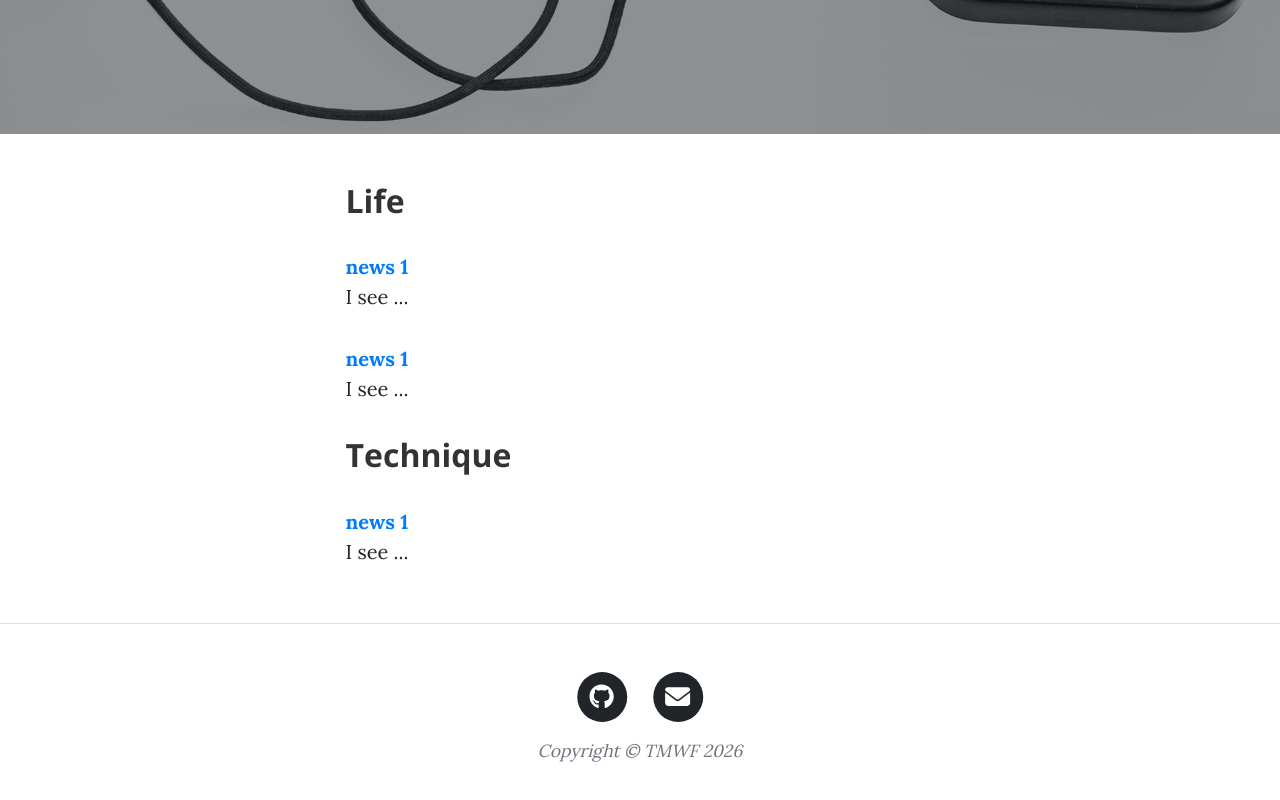
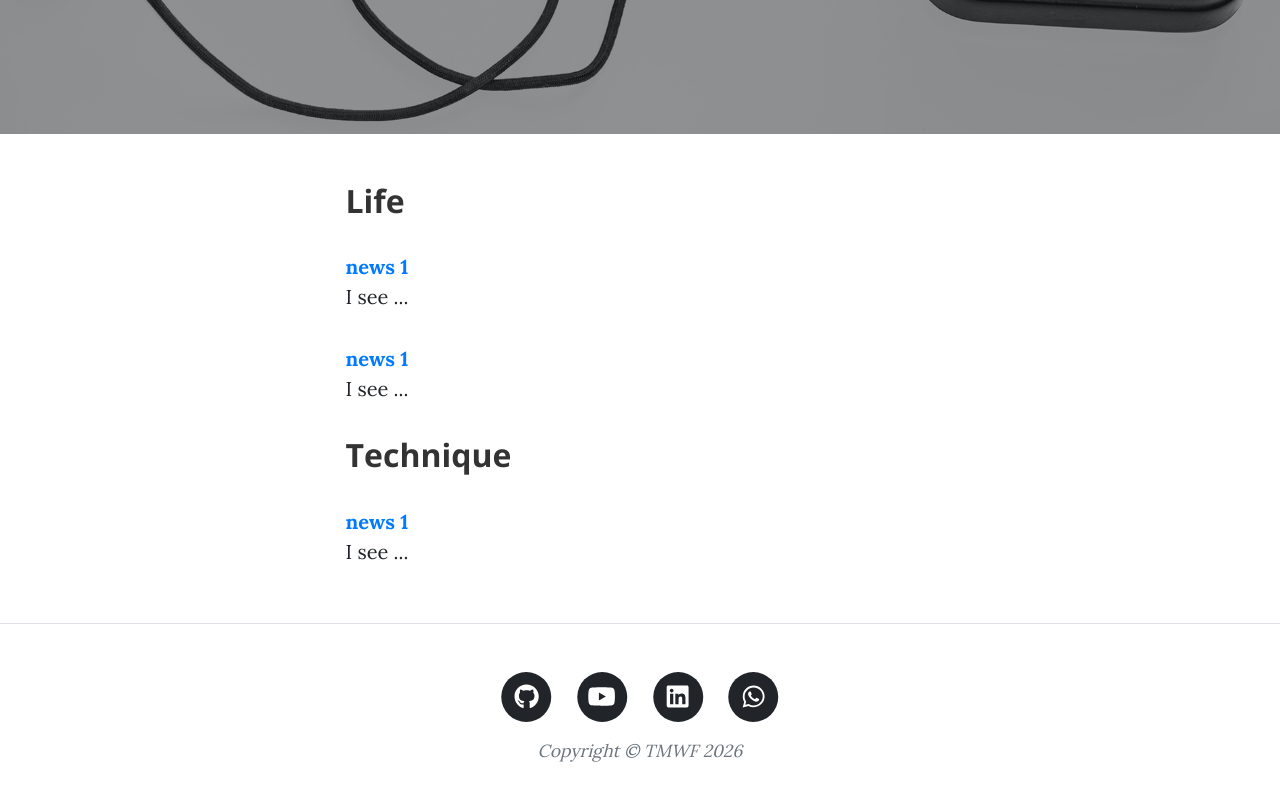
Before and after one commit to tmwf1475/tmwf1475.github.io, a plain HTML site: page others.html in a window 1280 px wide. Shown: the part 466-1266 px from the top of the page. Drawn offline with nearby package versions, Linux system fonts and the light colour scheme.

Commit message:
Add social media links to footer

```diff
--- a/others.html
+++ b/others.html
@@ -178,40 +178,50 @@ Menu
 
 <div class="container px-4 px-lg-5">
 
-<div class="row gx-4 gx-lg-5 justify-content-center">
+<div class="row justify-content-center">
 
 <div class="col-md-10 col-lg-8 col-xl-7">
 
 <ul class="list-inline text-center">
 
+<!-- GitHub -->
 <li class="list-inline-item">
-
-<a href="#">
-
+<a href="https://github.com/tmwf1475" target="_blank">
 <span class="fa-stack fa-lg">
-
 <i class="fas fa-circle fa-stack-2x"></i>
 <i class="fab fa-github fa-stack-1x fa-inverse"></i>
-
 </span>
-
 </a>
-
 </li>
 
+<!-- YouTube -->
 <li class="list-inline-item">
+<a href="https://www.youtube.com/@tmwfstudio" target="_blank">
+<span class="fa-stack fa-lg">
+<i class="fas fa-circle fa-stack-2x"></i>
+<i class="fab fa-youtube fa-stack-1x fa-inverse"></i>
+</span>
+</a>
+</li>
 
-<a href="#">
+<!-- LinkedIn -->
+<li class="list-inline-item">
+<a href="https://www.linkedin.com/in/pin-chieh-huang-tmwf/" target="_blank">
+<span class="fa-stack fa-lg">
+<i class="fas fa-circle fa-stack-2x"></i>
+<i class="fab fa-linkedin fa-stack-1x fa-inverse"></i>
+</span>
+</a>
+</li>
 
+<!-- WhatsApp -->
+<li class="list-inline-item">
+<a href="https://wa.me/886968765797" target="_blank">
 <span class="fa-stack fa-lg">
-
 <i class="fas fa-circle fa-stack-2x"></i>
-<i class="fas fa-envelope fa-stack-1x fa-inverse"></i>
-
+<i class="fab fa-whatsapp fa-stack-1x fa-inverse"></i>
 </span>
-
 </a>
-
 </li>
 
 </ul>
```
